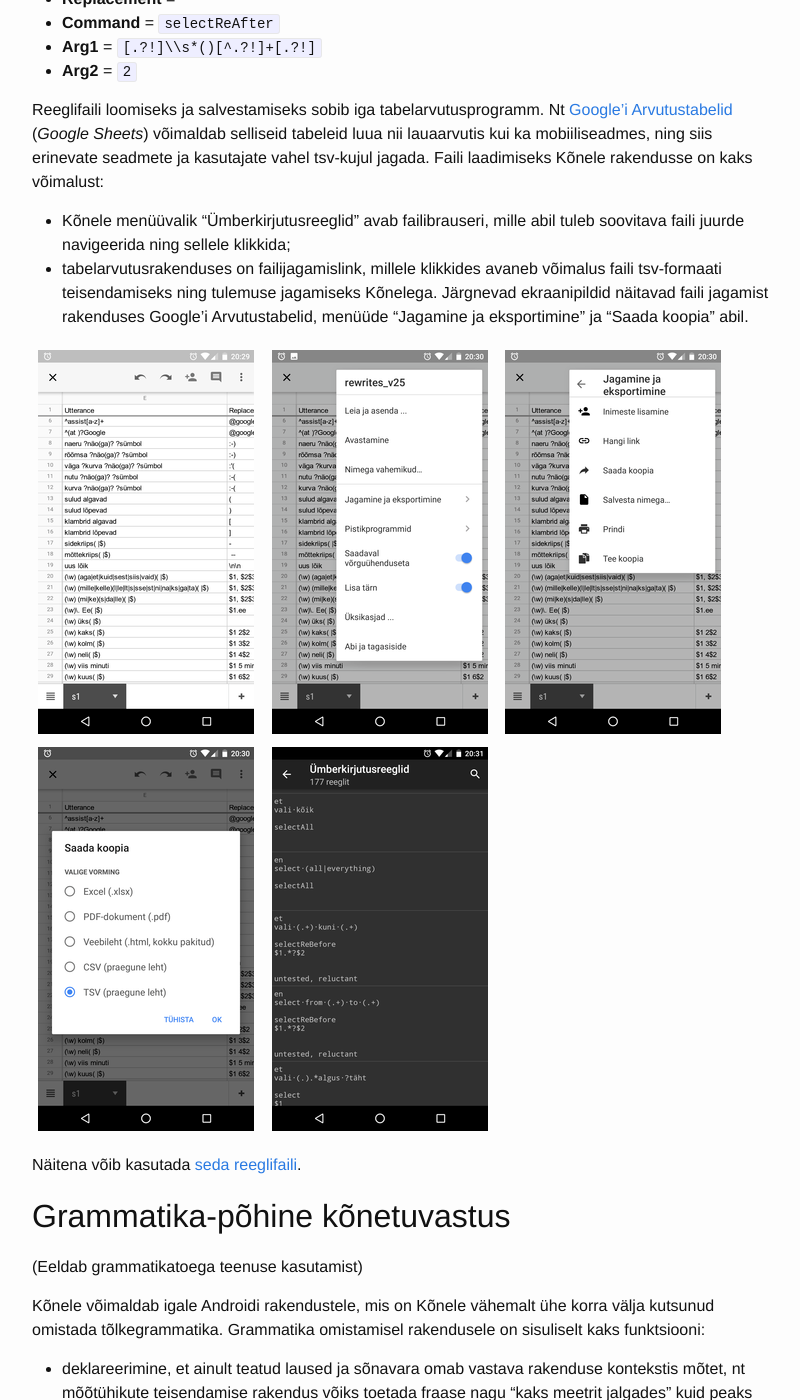
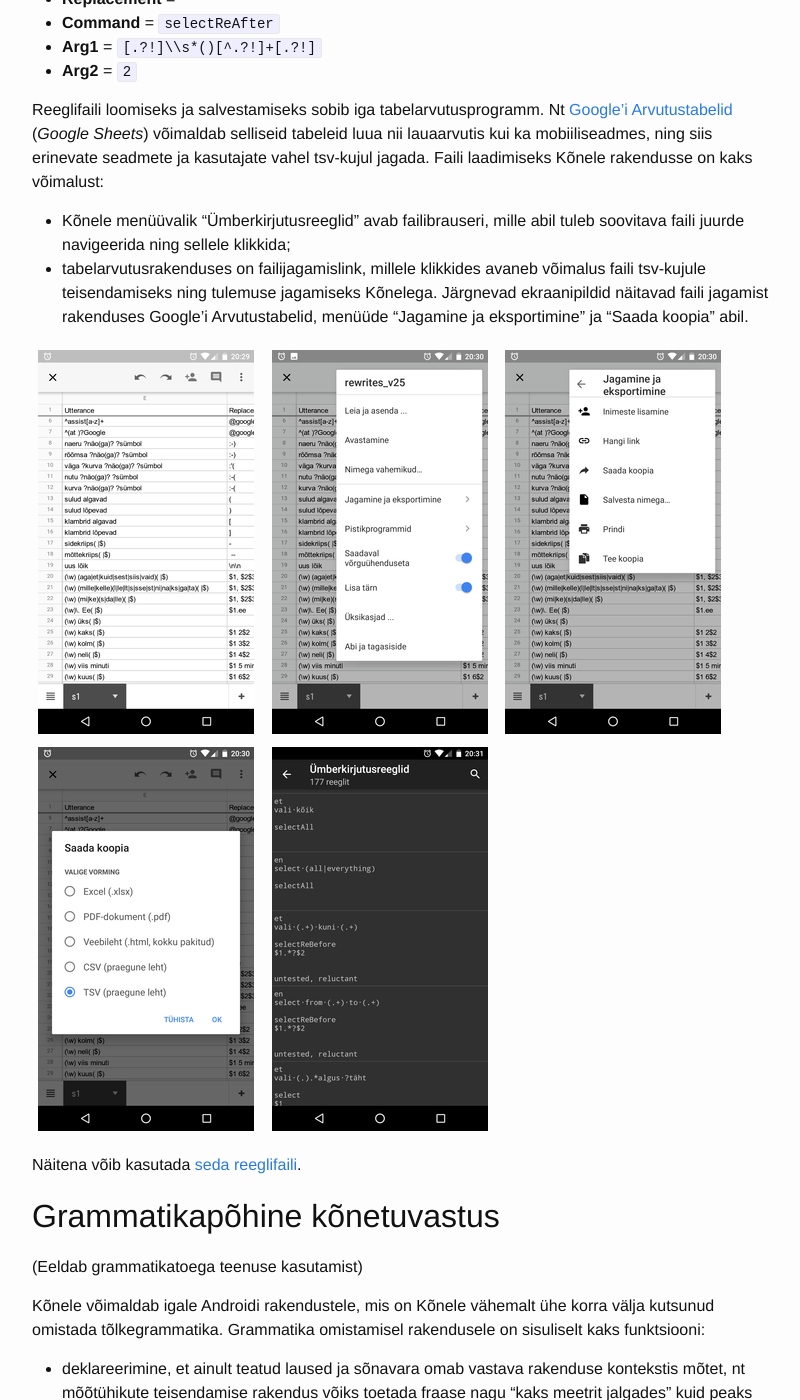
Before and after one commit to Kaljurand/K6nele, a Jekyll site: the page built from docs/et/user_guide.md, in a window 1280 px wide and 1400 px high, scrolled down 10892 px. Shown: the whole window, without its empty margins (238-1038 px from the left). Built offline with Jekyll 4.4.1, drawn with Linux system fonts in a browser that asks for light colours; comment, search, counter and statistics services are not loaded; some of the changed text lies outside the part shown.

Commit message:
Fix typos

```diff
--- a/docs/et/user_guide.md
+++ b/docs/et/user_guide.md
@@ -110,7 +110,7 @@
 - lühike vajus lülitab järgmisele teenusele/keelele,
 - pikk vajutus kuvab kõik võimalikud teenused/keeled, võimaldades valikut muuta.
 
-(Vt näidet peatükis "Grammatika-põhine kõnetuvastus".)
+(Vt näidet peatükis "Grammatikapõhine kõnetuvastus".)
 
 Lisaks Kõnele oma seadetele, on Kõnelet võimalik konfigureerida kolmes Androidi süsteemses
 menüüs:
@@ -324,7 +324,7 @@
 Reeglifaili loomiseks ja salvestamiseks sobib iga tabelarvutusprogramm. Nt [Google'i Arvutustabelid](https://www.google.com/intl/et/sheets/about/) (_Google Sheets_) võimaldab selliseid tabeleid luua nii lauaarvutis kui ka mobiiliseadmes, ning siis erinevate seadmete ja kasutajate vahel tsv-kujul jagada. Faili laadimiseks Kõnele rakendusse on kaks võimalust:
 
 - Kõnele menüüvalik "Ümberkirjutusreeglid" avab failibrauseri, mille abil tuleb soovitava faili juurde navigeerida ning sellele klikkida;
-- tabelarvutusrakenduses on failijagamislink, millele klikkides avaneb võimalus faili tsv-formaati teisendamiseks ning tulemuse jagamiseks Kõnelega. Järgnevad ekraanipildid näitavad faili jagamist rakenduses Google'i Arvutustabelid, menüüde "Jagamine ja eksportimine" ja "Saada koopia" abil.
+- tabelarvutusrakenduses on failijagamislink, millele klikkides avaneb võimalus faili tsv-kujule teisendamiseks ning tulemuse jagamiseks Kõnelega. Järgnevad ekraanipildid näitavad faili jagamist rakenduses Google'i Arvutustabelid, menüüde "Jagamine ja eksportimine" ja "Saada koopia" abil.
 
 <img src="{{ site.baseurl }}/images/et/Screenshot_20160925-202955.png">
 <img src="{{ site.baseurl }}/images/et/Screenshot_20160925-203014.png">
@@ -334,7 +334,7 @@
 
 Näitena võib kasutada [seda reeglifaili](https://docs.google.com/spreadsheets/d/179hiQTLQnMOpSclOk2fQZ2lVLAJASwxO83zMMmBey5A/edit?usp=sharing).
 
-## Grammatika-põhine kõnetuvastus
+## Grammatikapõhine kõnetuvastus
 
 (Eeldab grammatikatoega teenuse kasutamist)
 
@@ -354,7 +354,7 @@
 Kõnele seadetes, menüüs "Grammatikad" on loend juba registreeritud grammatikatest.
 Grammatika omistamiseks rakendusele tuleb sellele "Rakendused" loendis pikalt vajutada (_long tap_).
 
-Vaatleme näitena grammatika-põhist tuvastust rakenduse _Google Now_ otsingureal.
+Vaatleme näitena grammatikapõhist tuvastust rakenduse _Google Now_ otsingureal.
 See rakendus võimaldab loomulikus keeles antud sisendi põhjal teha erinevaid toimingud
 (äratuskella helisema panemine, aadressiotsing, mõõtühikute teisendamine, jms), kuid
 eesti keelt sisendina ei toeta, st eestikeelse sisendi puhul sooritatakse pelgalt veebiotsing.
```
Also changed, not shown: other parts of docs/et/user_guide.md (+2 -2 lines).
